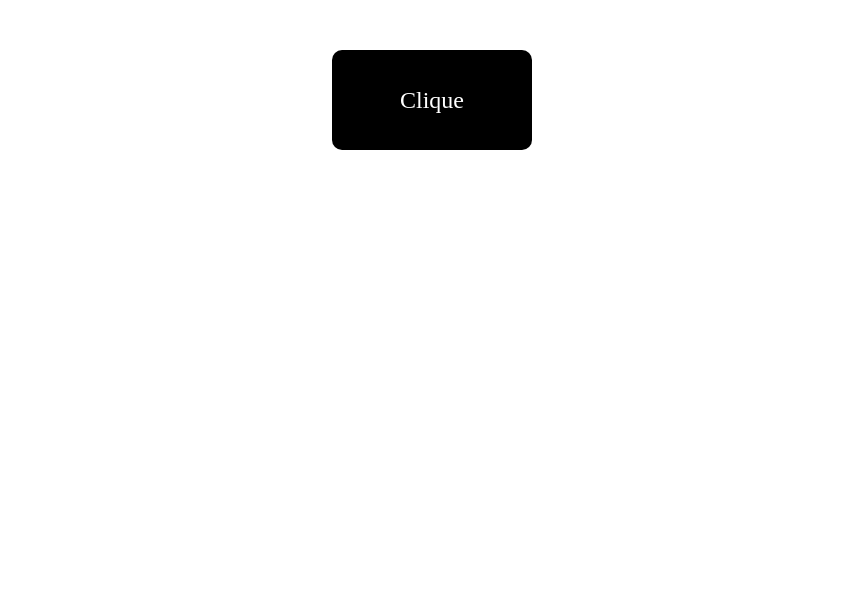
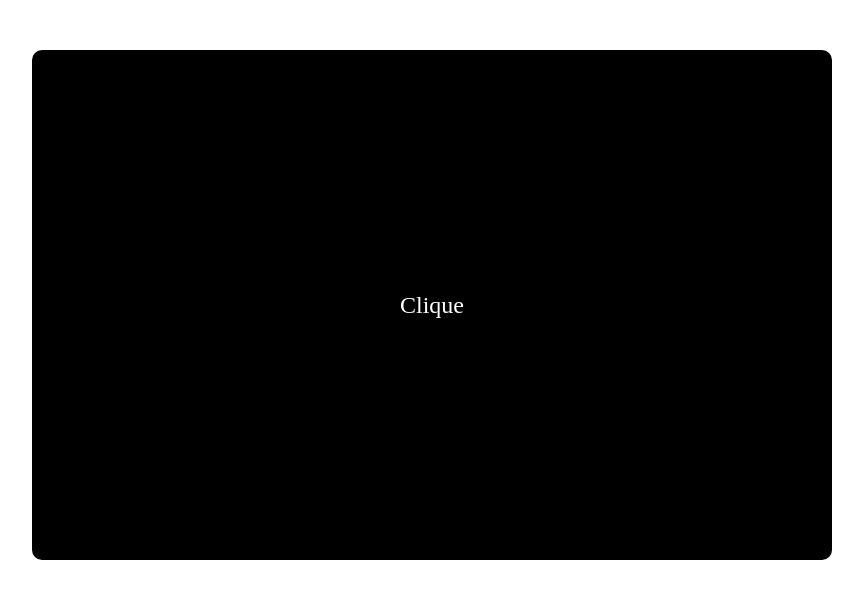
Before and after one commit to ruancarlosdev/python.., a plain HTML site: page index.html in a window 1280 px wide. Shown: the whole page, without its empty margins (208-1071 px from the left). Drawn offline with Linux system fonts and the light colour scheme.

Commit message:
up tamanho

```diff
--- a/index.html
+++ b/index.html
@@ -7,9 +7,9 @@
   <style>
 
     #caixa {
-      width: 200px;
-     height: 100px;
-       background-color: black;
+      width: 800px;
+     height: 510px;
+       background-color: rgb(0, 0, 0);
       color: white;
       display: flex;
       justify-content: center;
@@ -18,7 +18,7 @@
       cursor: pointer;
       margin: 50px auto;
       border-radius: 10px;
-      transition: background-color 0.3s;
+      transition: background-color 0.1s;
     }
   </style>
 </head>
```
